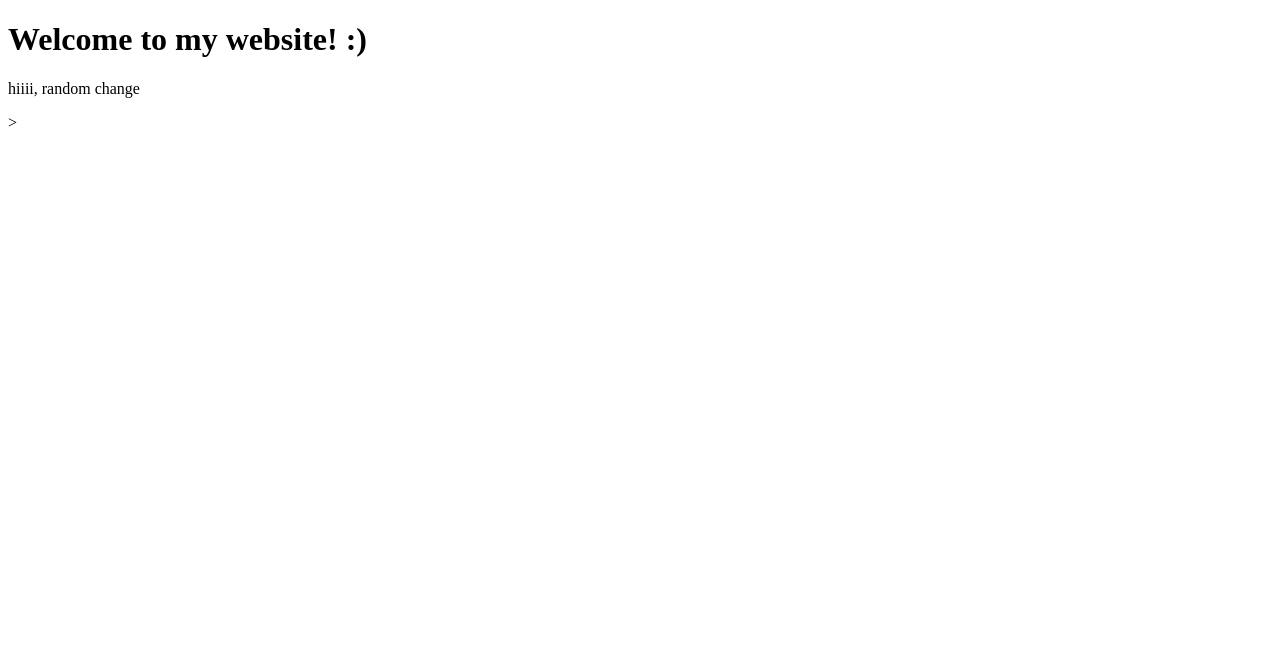
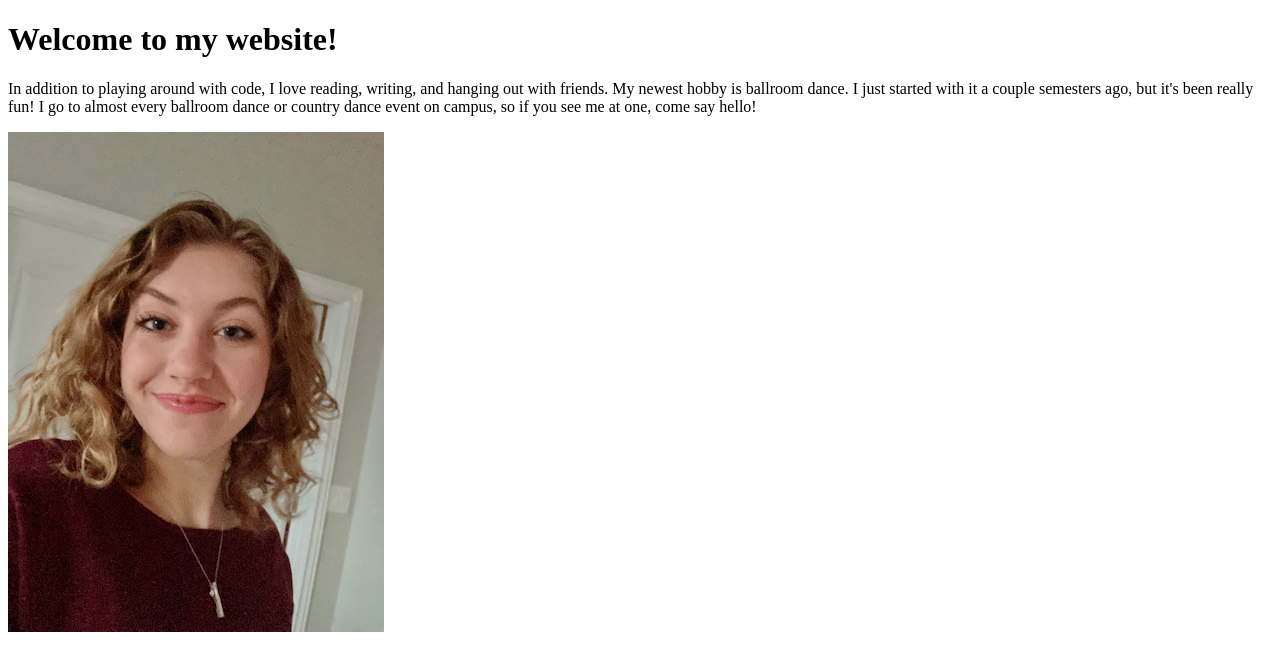
Before and after one commit to booksnare/wdd130, a plain HTML site: page index.html in a window 1280 px wide. Drawn offline with Linux system fonts and the light colour scheme.

Commit message:
Add paragraph and pic

```diff
--- a/index.html
+++ b/index.html
@@ -1,7 +1,13 @@
 <!DOCTYPE html>
 <html>
     <body>
-        <h1>Welcome to my website! :)</h1>
-        <p>hiiii, random change</p>>
+        <h1>Welcome to my website!</h1>
+        <p>In addition to playing around with code,
+            I love reading, writing, and hanging out with friends.
+            My newest hobby is ballroom dance.
+            I just started with it a couple semesters ago, but it's been really fun!
+            I go to almost every ballroom dance or country dance event on campus,
+            so if you see me at one, come say hello!</p>
+            <img src="images/IMG_0363 2 copy.jpg">
     </body>
 </html>
```
Also changed, not shown: Images/IMG_0363 2 copy.jpg (added).
